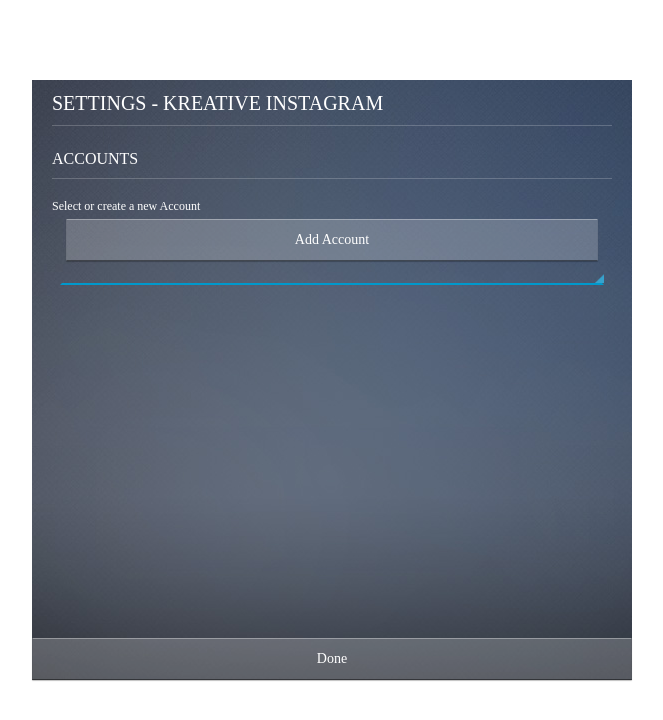
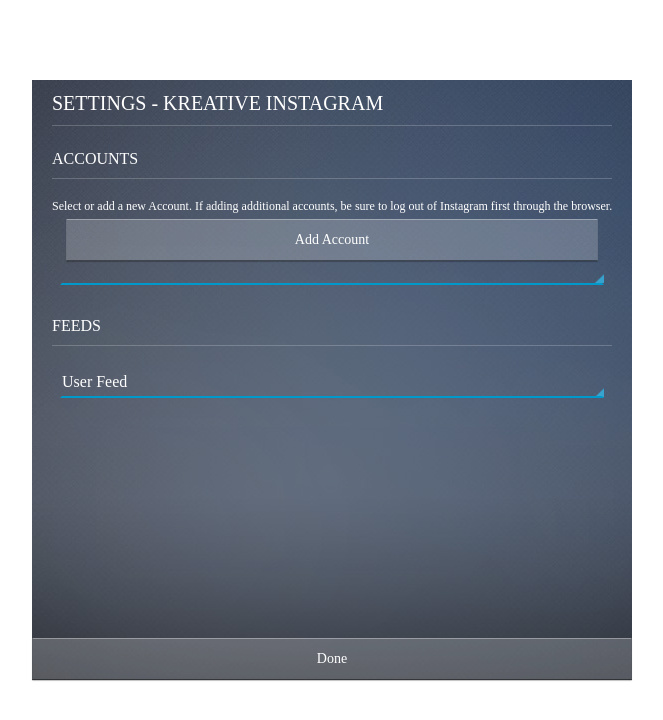
Before and after one commit to cg219/Chameleon-Instagram-Widget, a plain HTML site: page settings.html in a window 1280 px wide. Shown: the whole page, without its empty margins (308-971 px from the left). Drawn offline with Linux system fonts and the light colour scheme; a web font is replaced by a local one.

Commit message:
Fleshed out Settings more. Fixed some errors

```diff
--- a/css/styles.css
+++ b/css/styles.css
@@ -3,7 +3,7 @@
 	background: #EF0038;
 }
 
-#accounts{
+#accounts, #feeds{
 	width: 90%;
 	position: relative;
 	margin: 10px auto 0 !important;
@@ -23,3 +23,7 @@
 .heading{
 	font-size: 16px !important;
 }
+
+section{
+	margin-bottom: 20px;
+}
--- a/js/widget.settings.js
+++ b/js/widget.settings.js
@@ -1,5 +1,5 @@
 (function(){
-	$("#authorize").on("click", function(event){
+	$("#add-account").on("click", function(event){
 		event.preventDefault();
 		chameleon.promptOauth({
 			version: "2.0",
@@ -49,12 +49,12 @@
 		instagram.getUser( function(response){
 			chameleon.invalidate();
 
-			if( sharedData,accounts ){
+			if( sharedData.accounts ){
 				sharedData.accounts = [];
 			}
 
 			sharedData.accounts.push({
-				user : response.data.username,
+				user : response.data.username.toUpperCase(),
 				userID : response.data.id,
 				token : token
 			});
@@ -77,7 +77,7 @@
 
 			$.each(accounts, function(key, obj){
 				accountsList.push({
-					name: obj.user,
+					name: obj.user.toUpperCase(),
 					value: obj.token
 				});
 
@@ -86,12 +86,28 @@
 			$("#accounts").chameleonSelectList({
 				title: "Choose Instagram Account",
 				list: accountsList,
-				selectedValue: accountsList[0].name
+				selectedValue: accountsList[0].name.toUpperCase()
 			});
 		}
 
 	}
 
+	function createFeeds(){
+		$("#feeds").chameleonSelectList({
+				title: "Choose Instagram Feed",
+				list: [
+					{
+						name: "User Feed", value:"userfeed"
+					},
+					{
+						name: "Popular Feed", value:"popular"
+					}
+				],
+				selectedValue: "userfeed".toUpperCase()
+			});
+	}
+
 	createAccountsList( getAccounts() );
+	createFeeds();
 
 })()
--- a/settings.html
+++ b/settings.html
@@ -20,9 +20,14 @@
 			<section>
 				<header class="heading">Accounts</header>
 
-				<h2 class="label">Select or create a new Account</h2>
+				<h2 class="label">Select or add a new Account. If adding additional accounts, be sure to log out of Instagram first through the browser.</h2>
 				<a id="add-account" href="#">Add Account</a>
 				<a id="accounts" class="selectbox" href="#"></a>
+			</section>
+
+			<section>
+				<header class="heading">Feeds</header>
+				<a id="feeds" class="selectbox" href="#"></a>
 			</section>
 		</div>
 
```
